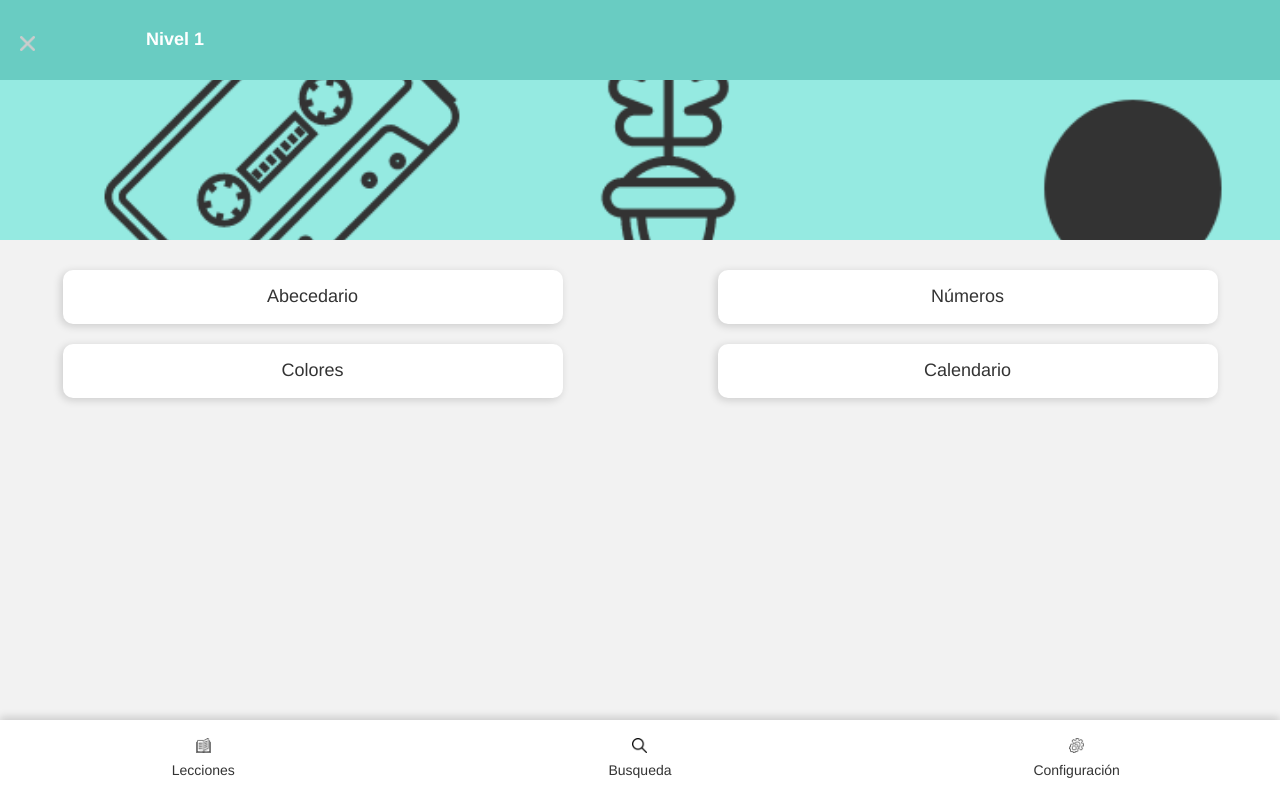
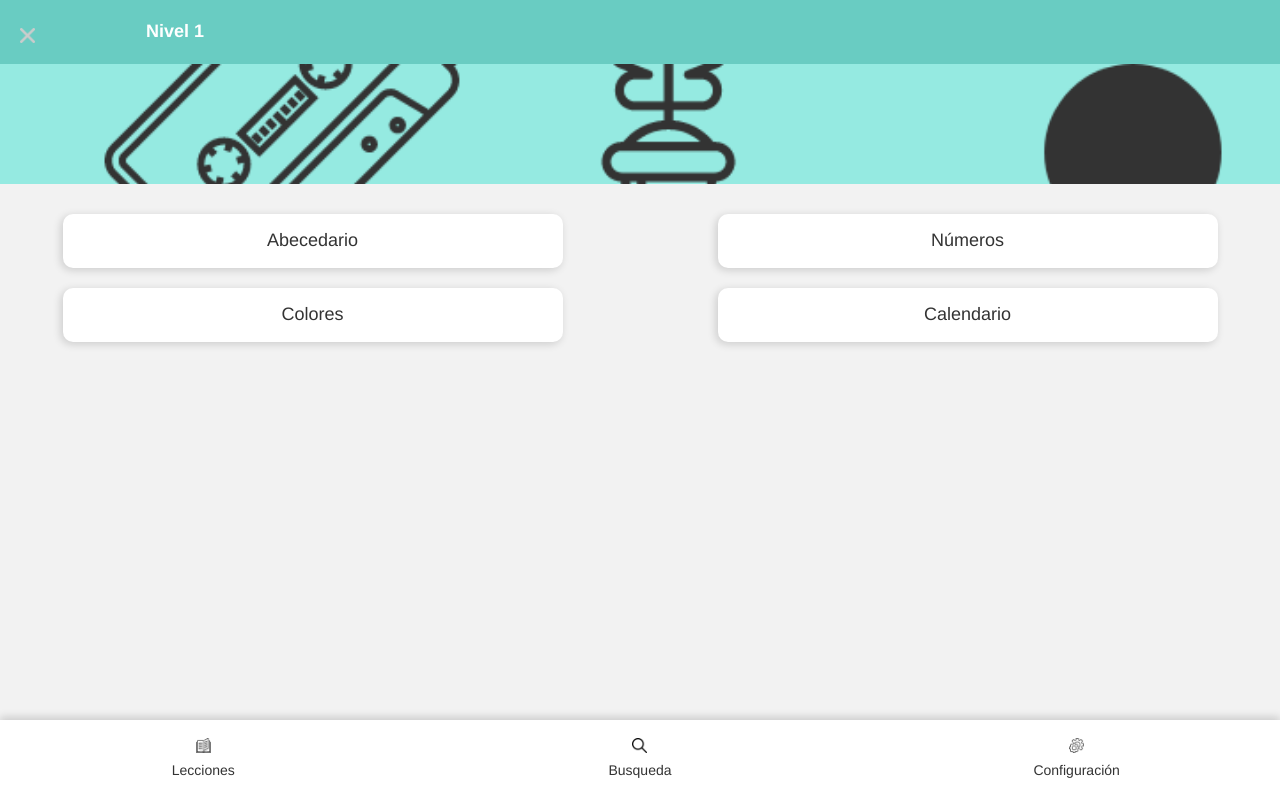
Before and after one commit to albyramirezr/LSV-App, a plain HTML site: page Nivel_1.html in a window 1280 px wide. Drawn offline with Linux system fonts and the light colour scheme.

Commit message:
Update style.css

```diff
--- a/style.css
+++ b/style.css
@@ -86,7 +86,7 @@ header{
 }
 .barra_azul{
 	width: 100%;
-	height: 10%;
+	height: 8%;
 	background: #69ccc2;
 	display: flex;
     align-items: center;
@@ -128,7 +128,7 @@ padding-top: 5px;
 }
 .nivel_imagen_arriba_azul{
 	width: 100%;
-	height: 20%;
+	height: 15%;
 	background-image: url(./assents/pattern-blue.png) !important;
     background-size: cover;
     background-repeat: no-repeat;
```
